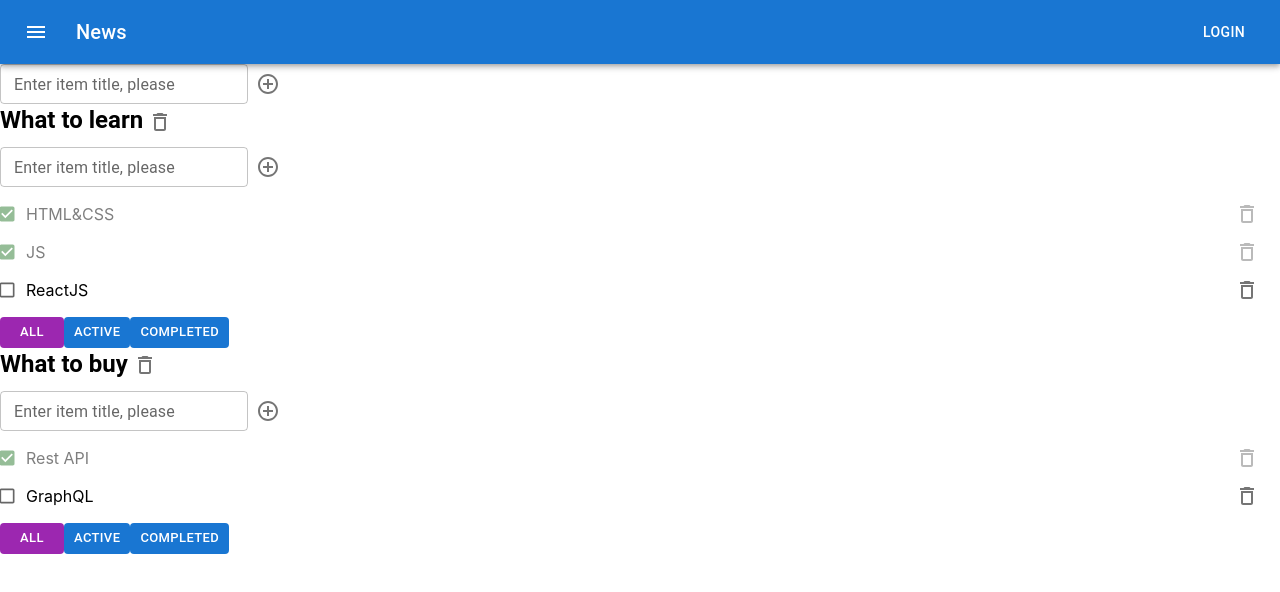
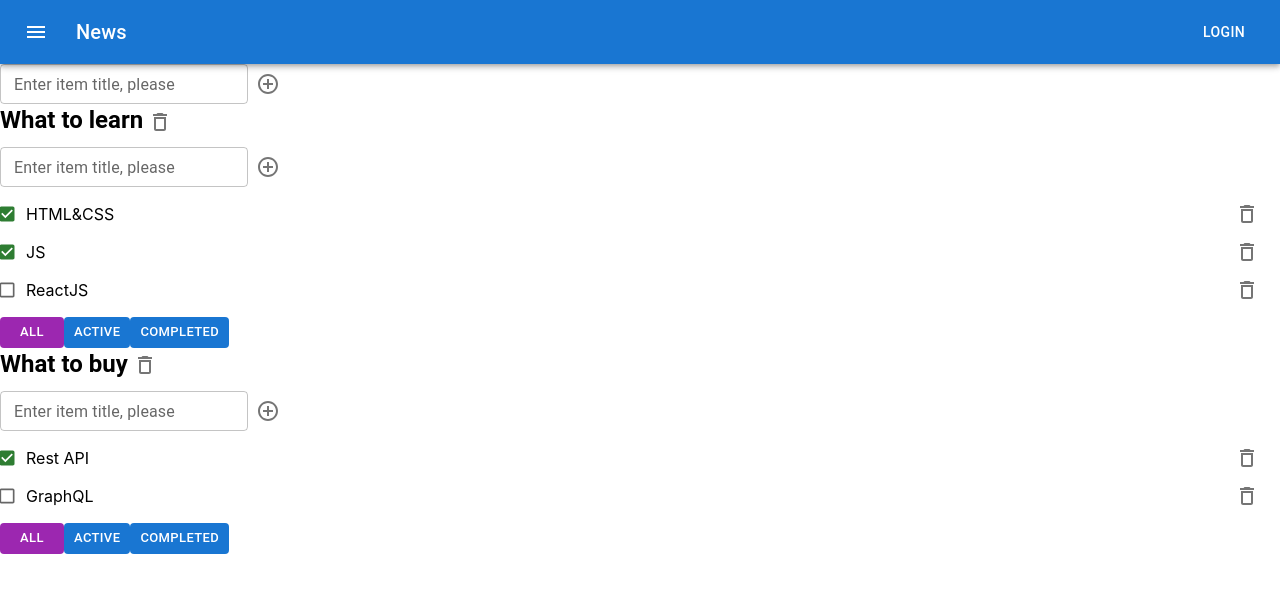
Before and after one commit to Kliapwnz/todoFinaly, a React (Create React App) app: page / in a window 1280 px wide. Shown: the top 592 px of the page. Built offline with nearby package versions, Linux system fonts and the light colour scheme.

Commit message:
ButtonAppBar

```diff
--- a/src/App.css
+++ b/src/App.css
@@ -7,18 +7,18 @@
 /*  margin-right: 50px;*/
 /*}*/
 
-.error {
-    border: red 1px solid;
-}
+/*.error {*/
+/*    border: red 1px solid;*/
+/*}*/
 
-.error-message {
-    color: red;
-}
+/*.error-message {*/
+/*    color: red;*/
+/*}*/
 
-.active-filter {
-    background-color: aquamarine;
-}
+/*.active-filter {*/
+/*    background-color: aquamarine;*/
+/*}*/
 
-.is-done {
-    opacity: 0.5;
-}
+/*.is-done {*/
+/*    opacity: 0.5;*/
+/*}*/
```
